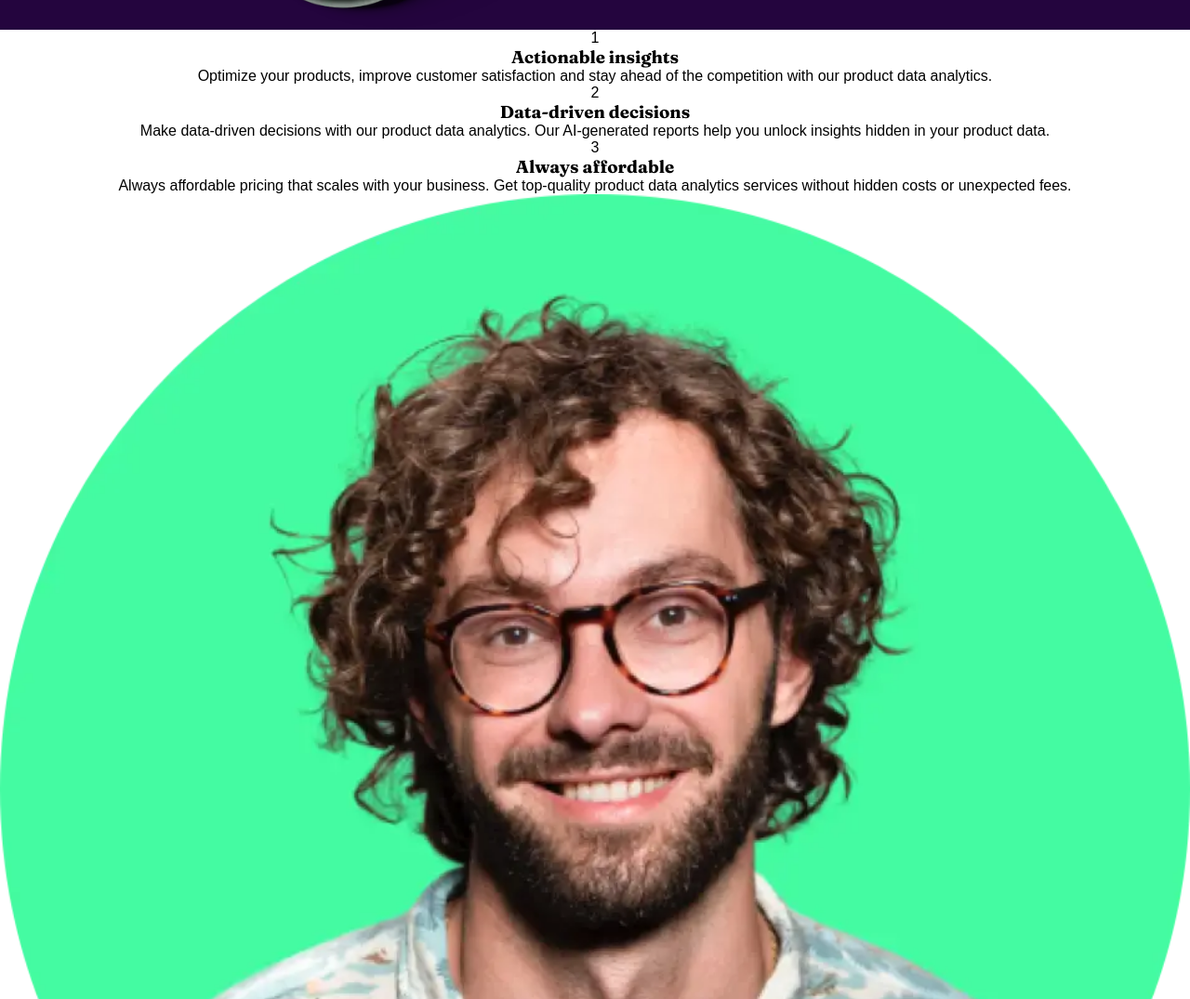
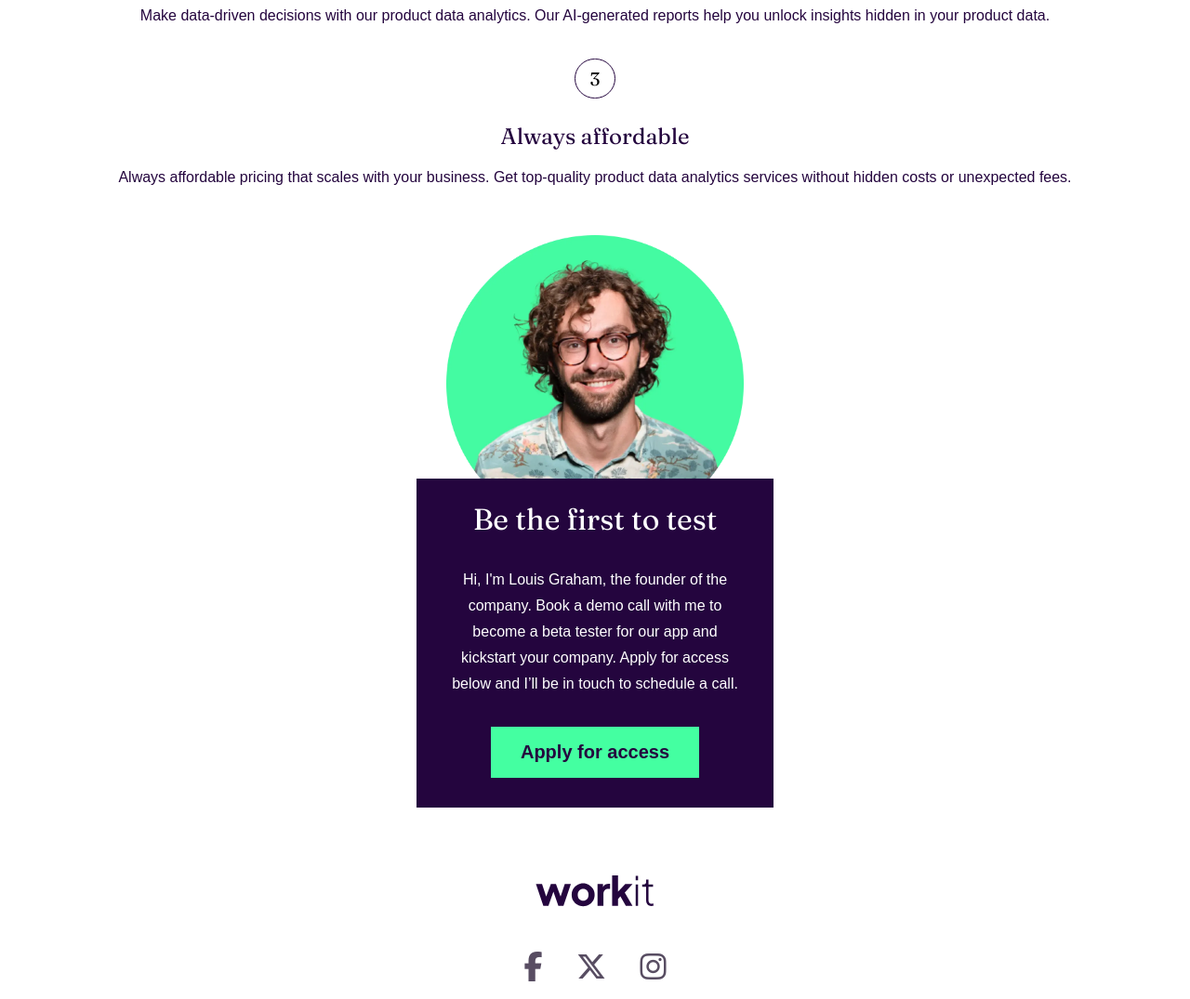
Before and after one commit to gitDarby/003-01-FM-Workit-landing-page, a plain HTML site: page index.html in a window 1280 px wide. Shown: the part 1006-2081 px from the top of the page at 93% size. Drawn offline with Linux system fonts and the light colour scheme; a web font is replaced by a local one.

Commit message:
Mobile complete.

```diff
--- a/index.html
+++ b/index.html
@@ -6,6 +6,10 @@
     <link rel="stylesheet" href="styles.css" />
     <link rel="preconnect" href="https://fonts.googleapis.com" />
     <link rel="preconnect" href="https://fonts.gstatic.com" crossorigin />
+    <script
+      src="https://kit.fontawesome.com/77715d62b3.js"
+      crossorigin="anonymous"
+    ></script>
     <link
       href="https://fonts.googleapis.com/css2?family=Carme&family=Figtree:ital,wght@0,300..900;1,300..900&family=Fraunces:ital,opsz,wght@0,9..144,100..900;1,9..144,100..900&family=Hanken+Grotesk:ital,wght@0,100..900;1,100..900&family=Inter:ital,opsz,wght@0,14..32,100..900;1,14..32,100..900&family=Libre+Baskerville:ital,wght@0,400;0,700;1,400&family=Montserrat:ital,wght@0,100..900;1,100..900&family=Nunito+Sans:ital,opsz,wght@0,6..12,200..1000;1,6..12,200..1000&family=Plus+Jakarta+Sans:ital,wght@0,200..800;1,200..800&family=Raleway:ital,wght@0,100..900;1,100..900&family=Roboto:ital,wght@0,100..900;1,100..900&family=Varela&family=Work+Sans:ital,wght@0,100..900;1,100..900&display=swap"
       rel="stylesheet"
--- a/styles.css
+++ b/styles.css
@@ -30,6 +30,7 @@
     --ff-headings: "Fraunces", serif;
     --ff-body: "Manrope", sans-serif;
 
+    --fs-14: 1rem;
     --fs-18: 1.25rem;
     --fs-24: 1.5rem;
     --fs-32: 2rem;
@@ -62,6 +63,28 @@
     width: 7.5rem;
    }
 
+   .hero-graphic {
+    position: absolute;
+    left: 50%;
+    transform: translateX(-50%);
+    bottom: -6rem;
+    width: 24rem;
+    z-index: 1;
+   }
+
+   .founder-image {
+    display: block;
+    margin: auto;
+    width: 20rem;
+   }
+
+   .footer-logo {
+    width: 8rem;
+    display: block;
+    margin: auto;
+    margin-bottom: 2rem;
+   }
+
 /* =============================
    4. TYPOGRAPHY (text, headings, font rules)
    ============================= */
@@ -69,9 +92,15 @@
     font-family: var(--ff-headings);
    }
 
+   .hero-title {
+    display: block;
+    margin: auto;
+    padding-top: 2rem;
+   }
+
    .hero-title h1 {
     color: white;
-    font-size: var(--fs-64);
+    font-size: var(--fs-56);
     font-weight: var(--fw-400);
    }
 
@@ -80,9 +109,54 @@
     padding-bottom: -.5rem;
    }
 
+   /* DESCRIPTION */
+
+  .description-number {
+    font-family: var(--ff-headings);
+    font-size: var(--fs-18);
+    font-weight: var(--fw-400);
+    border: .1rem solid var(--color-dark-purple);
+    padding: .5rem;
+    width: 2.75rem;
+    border-radius: 999px;
+  }
+
+  .description-title  h3{
+    color: var(--color-dark-purple);
+    font-weight: var(--fw-400);
+    font-size: var(--fs-24);
+  }
+
+  .description-title {
+    padding: 1.65rem 0 1rem;
+  }
+
+   .description-text p {
+    line-height: 1.75rem;
+    font-weight: var(--fw-300);
+    color: var(--color-dark-purple);
+  }
+
+  /* FOUNDER */
+
+  .founder-title h2 {
+    margin-top: -.5rem;
+    padding-bottom: 2rem;
+    font-size: var(--fs-32);
+    font-weight: var(--fw-400);
+  }
+
+  .founder-text p {
+    line-height: 1.75rem;
+    font-weight: var(--fw-300);
+    padding-bottom: 2rem;
+  }
+
 /* =============================
    5. COMPONENTS (buttons, cards, etc.)
    ============================= */
+
+   /* HEADER */
    p a {
     font-size: var(--fs-18);
     border-bottom: .25rem solid var(--color-green);
@@ -94,6 +168,8 @@
    p a:hover {
     color: var(--color-green);
    }
+
+   /* HERO */
 
     button {
     background-color: var(--color-green);
@@ -110,6 +186,10 @@
     background-color: transparent;
     color: var(--color-green);
     border: .5px solid var(--color-green);
+   }
+
+   .hero-button {
+    padding: 2rem 0 4rem;
    }
 
 /* =============================
@@ -134,19 +214,72 @@
    }
    /* MAIN */
    .main-container{
-    display: flex;
-    flex-direction: column;
-    justify-content: center;
-    align-items: center;
     text-align: center;
    }
 
-   .hero-title {
-    margin-top: 2rem;
+   /* HERO */
+
+   .hero-container {
+    height: 30rem;
+    position: relative;
    }
 
-   .hero-button {
-    margin-top: 2.5rem;
+   /* DESCRIPTION */
+
+   .description-container {
+    padding: 8rem 1.25rem 0;
+    display: flex;
+    flex-direction: column;
+  }
+
+  .description-item {
+    display: flex;
+    flex-direction: column;
+    padding: 1rem;
+    align-items: center;
+  }
+
+  /* FOUNDER */
+
+  .founder-container {
+    display: flex;
+    flex-direction: column;
+    padding: 2rem;
+    position: relative;
+    margin-bottom: 15rem;
+  }
+
+  .founder-box {
+    color: white;
+    padding: 2rem;
+    background-color: var(--color-dark-purple);
+    position: absolute;
+    left: 50%;
+    transform: translateX(-50%);
+    bottom: -16.5rem;
+    width: 24rem;
+    z-index: 1;
+  }
+
+   /* FOOTER */
+   footer {
+    margin-top: 3rem;
+    text-align: center;
+   }
+
+   .footer-container {
+    display: block;
+    padding: 3rem;
+   }
+
+   .footer-icons {
+    color: var(--color-medium-purple);
+   }
+
+   .footer-icons i {
+    padding: 1rem;
+    font-size: var(--fs-32);
+    cursor: pointer;
    }
 
 /* =============================
```
